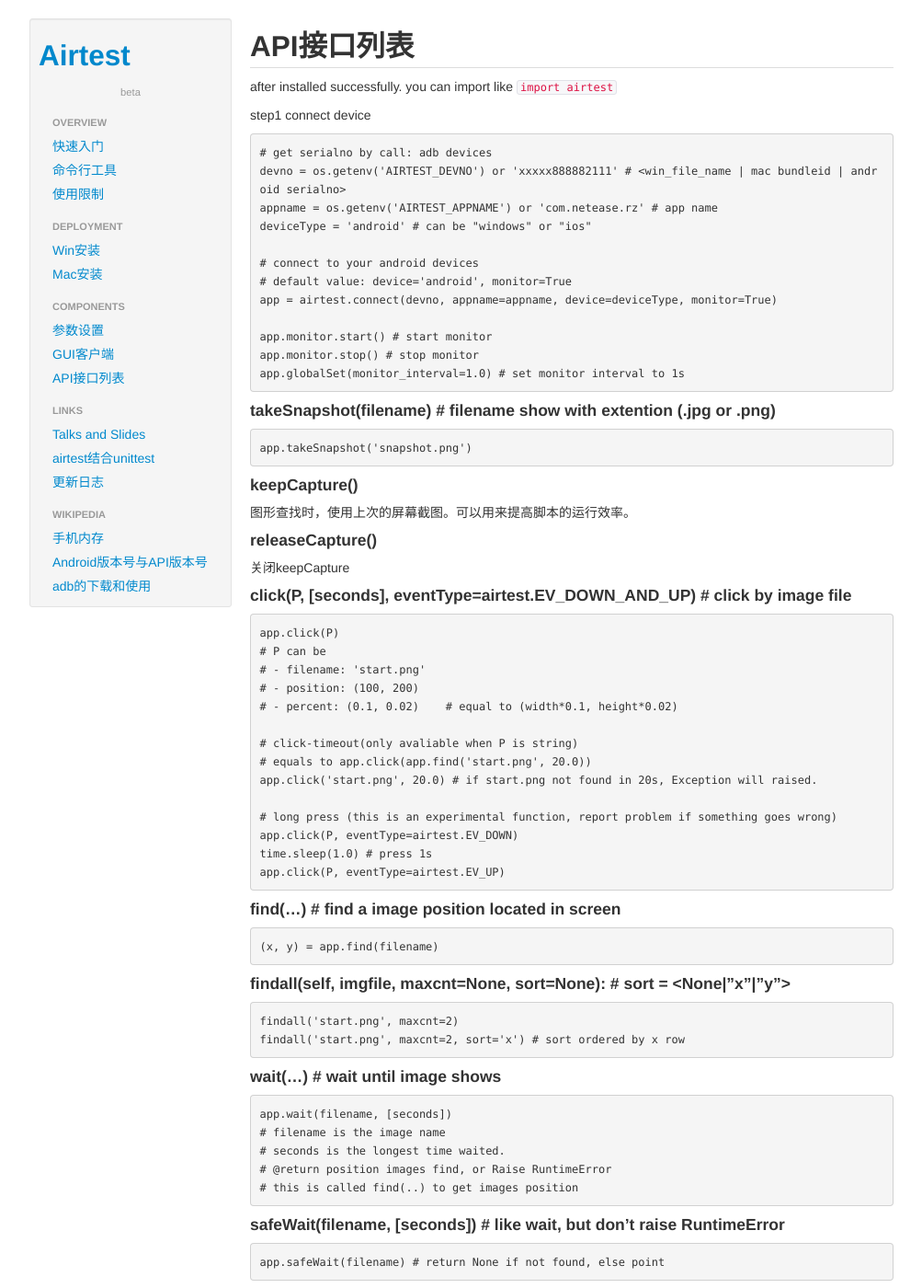
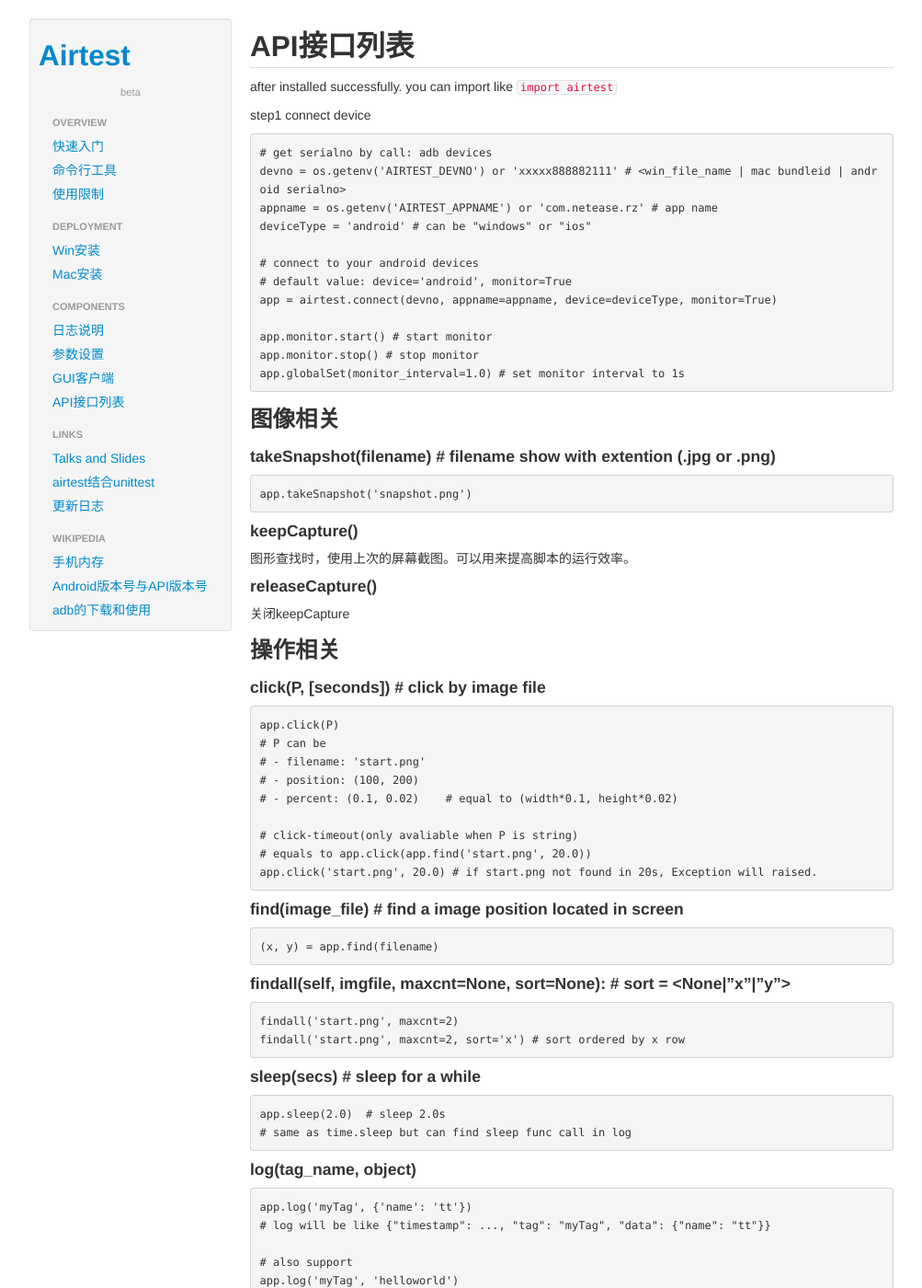
Before and after one commit to NetEase/airtest, a Jekyll site: the page built from _posts/2014-10-31-components-apilist.md, in a window 1280 px wide and 1400 px high. Shown: the whole window at 92% size, without its empty margins (138-1141 px from the left). Built offline with Jekyll 4.4.1, drawn with Linux system fonts in a browser that asks for light colours; comment, search, counter and statistics services are not loaded.

Commit message:
update doc to ver0.9.1

```diff
--- a/_posts/2014-10-31-apilist.md
+++ b/_posts/2014-10-31-components-apilist.md
@@ -22,6 +22,7 @@
     app.globalSet(monitor_interval=1.0) # set monitor interval to 1s
 
 
+### 图像相关
 #### takeSnapshot(filename) # filename show with extention (.jpg or .png)
 
     app.takeSnapshot('snapshot.png')
@@ -33,7 +34,8 @@
 #### releaseCapture()
 关闭keepCapture
 
-#### click(P, [seconds], eventType=airtest.EV_DOWN_AND_UP) # click by image file
+### 操作相关
+#### click(P, [seconds]) # click by image file
 
     app.click(P)
     # P can be
@@ -45,13 +47,7 @@
     # equals to app.click(app.find('start.png', 20.0))
     app.click('start.png', 20.0) # if start.png not found in 20s, Exception will raised.
 
-    # long press (this is an experimental function, report problem if something goes wrong)
-    app.click(P, eventType=airtest.EV_DOWN)
-    time.sleep(1.0) # press 1s
-    app.click(P, eventType=airtest.EV_UP)
-
-
-#### find(...) # find a image position located in screen
+#### find(image_file) # find a image position located in screen
 
     (x, y) = app.find(filename)
 
@@ -61,6 +57,18 @@
     findall('start.png', maxcnt=2)
     findall('start.png', maxcnt=2, sort='x') # sort ordered by x row
 
+#### sleep(secs) # sleep for a while
+
+    app.sleep(2.0)  # sleep 2.0s
+    # same as time.sleep but can find sleep func call in log
+
+#### log(tag_name, object)
+
+    app.log('myTag', {'name': 'tt'})
+    # log will be like {"timestamp": ..., "tag": "myTag", "data": {"name": "tt"}}
+
+    # also support
+    app.log('myTag', 'helloworld')
 
 #### wait(...) # wait until image shows
 
```
Also changed, not shown: _includes/intro.md (+14 -0 lines), _posts/2014-10-10-deployment-mac.md (added, +43 -0 lines), _posts/2014-10-10-mac-installing.md (deleted, +0 -43 lines), _posts/2014-10-31-changelog.md (deleted, +0 -76 lines), _posts/2014-10-31-links-changelog.md (added, +80 -0 lines), _posts/2014-12-09-components-log.md (added, +30 -0 lines), _posts/2014-09-31-overview-limit.md (renamed from _posts/2014-09-31-limit.md), _posts/2014-10-10-deployment-win.md (renamed from _posts/2014-10-10-win-installing.md), _posts/2014-10-11-overview-cli.md (renamed from _posts/2014-10-11-command_line.md), _posts/2014-11-01-overview-quickstart.md (renamed from _posts/2014-11-01-quickstart.md), _posts/2014-11-05-compnents-gui.md (renamed from _posts/2014-11-05-airtest-gui.md), _posts/2014-11-05-links-unittest.md (renamed from _posts/2014-11-05-unittest.md), _posts/2014-11-05-wikipedia-adb.md (renamed from _posts/2014-11-05-adb.md), _posts/2014-11-05-wikipedia-androidapiver.md (renamed from _posts/2014-11-05-api-version.md), 1 more files.
